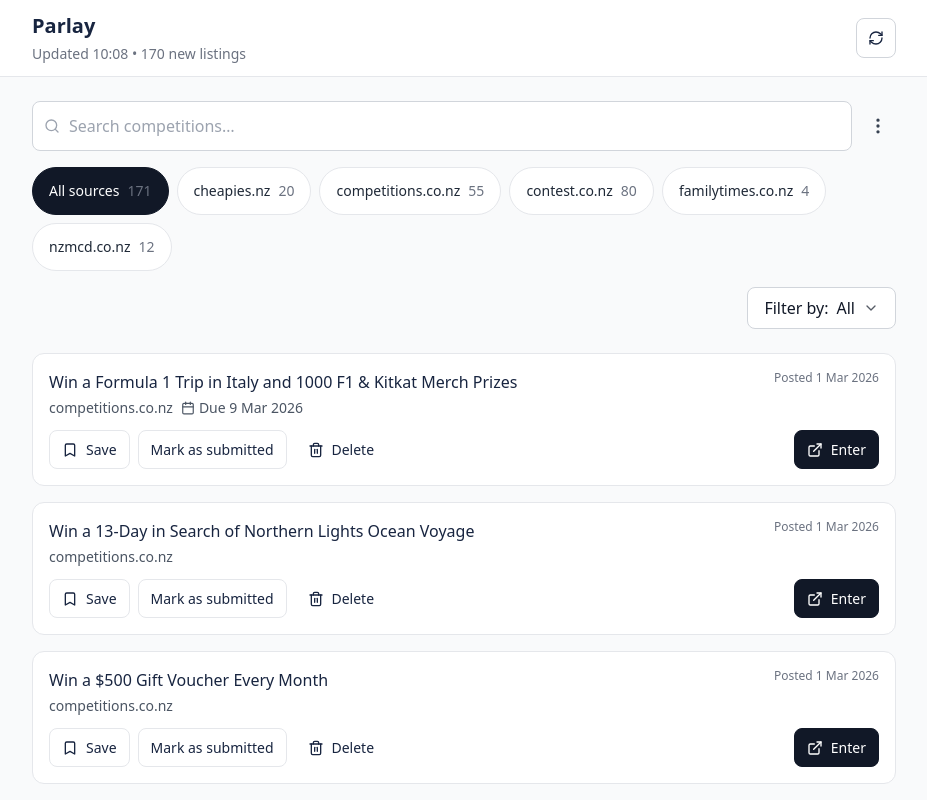
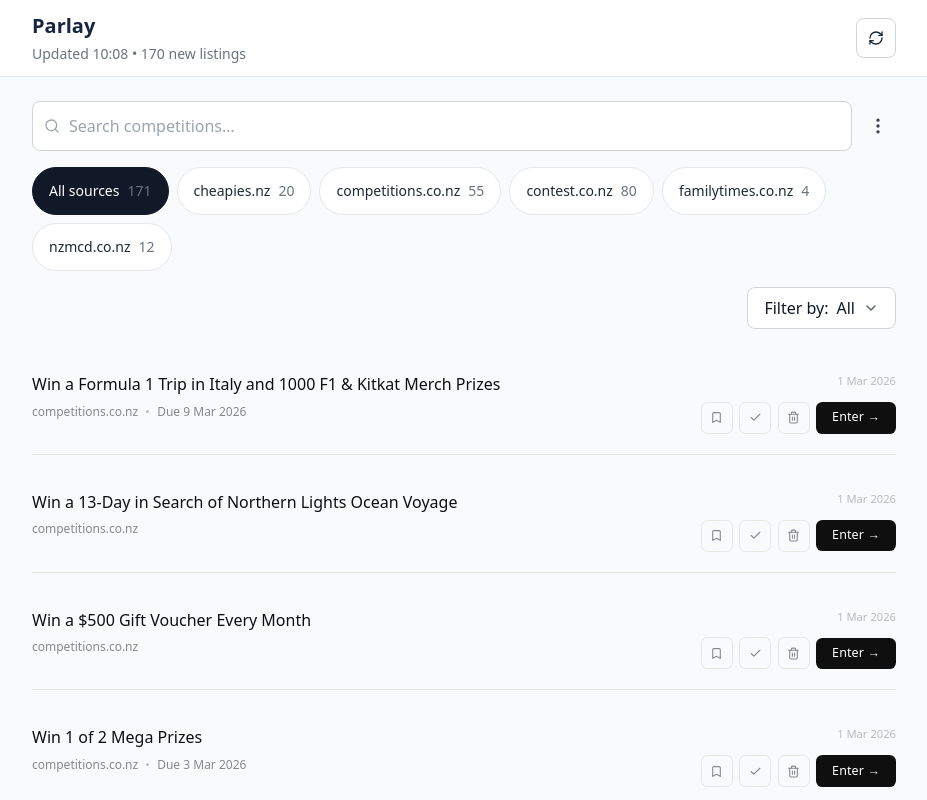
Before and after one commit to ahandofglory/comp-hunt-starter, a React (Vite) app: page / in a window 1280 px wide. Shown: the top 800 px of the page, without its empty margins (176-1103 px from the left). Built offline with nearby package versions, Linux system fonts and the light colour scheme.

Commit message:
Refactor CompetitionCard component and update UI

```diff
--- a/src/ui/CompetitionCard.tsx
+++ b/src/ui/CompetitionCard.tsx
@@ -1,25 +1,27 @@
 // src/ui/CompetitionCard.tsx
 import React from "react";
-import {
-  Bookmark,
-  BookmarkCheck,
-  Calendar,
-  CheckCircle2,
-  ExternalLink,
-  Tag,
-  Trash2,
-} from "lucide-react";
+import { Bookmark, BookmarkCheck, Check, Trash2 } from "lucide-react";
 import type { Competition } from "../types";
-
-// Persist Saved/Entered into local history (so items survive feed churn)
 import { markSaved, markEntered } from "../lib/archive";
 
 const MONTHS = ["Jan","Feb","Mar","Apr","May","Jun","Jul","Aug","Sep","Oct","Nov","Dec"];
-function formatPosted(iso?: string | null): string {
+
+function formatDate(iso?: string | null): string {
   if (!iso) return "";
   const d = new Date(iso);
   if (Number.isNaN(d.getTime())) return "";
   return `${d.getDate()} ${MONTHS[d.getMonth()]} ${d.getFullYear()}`;
+}
+
+function daysUntil(iso?: string | null): number | null {
+  if (!iso) return null;
+  const ms = new Date(iso).getTime() - Date.now();
+  if (!Number.isFinite(ms)) return null;
+  return Math.ceil(ms / (1000 * 60 * 60 * 24));
+}
+
+function cn(...a: (string | false | undefined)[]) {
+  return a.filter(Boolean).join(" ");
 }
 
 export function CompetitionCard({
@@ -40,121 +42,160 @@ export function CompetitionCard({
   const isSaved = !!flags.saved;
   const isSubmitted = !!flags.submitted;
 
-  // Click handlers: call parent first (so your UI state updates), then persist to archive.
   const handleToggleSave = () => {
-    const next = !isSaved;
     onToggleSave();
-    try { markSaved(item, next); } catch {}
+    try { markSaved(item, !isSaved); } catch {}
   };
 
   const handleToggleSubmitted = () => {
-    const next = !isSubmitted;
     onToggleSubmitted();
-    try { markEntered(item, next); } catch {}
+    try { markEntered(item, !isSubmitted); } catch {}
   };
 
-  const handleEnter = () => {
-    // Manual-only: open link via parent; do NOT auto-mark as entered.
-    onEnter();
-  };
+  const days = daysUntil(item.deadline);
+  const isUrgentRed = days !== null && days <= 3;
+  const isUrgentAmber = days !== null && days > 3 && days <= 7;
 
   return (
-    <article className="ph-card">
-      {/* Top row: title left, posted date right */}
-      <div className="flex items-start gap-2">
-        <div className="min-w-0 grow">
-          {/* Title — clamp to 2/3 lines with ellipsis */}
-          <div className="min-w-0">
+    <article
+      style={{
+        display: "grid",
+        gridTemplateColumns: "1fr auto",
+        gap: "1rem",
+        padding: "1.25rem 0",
+        borderBottom: "1px solid #e8e6e0",
+      }}
+    >
+      {/* Left */}
+      <div style={{ minWidth: 0 }}>
         <a
           href={item.link}
           target="_blank"
           rel="noreferrer"
-              className="font-medium hover:underline clamp-title"
+          style={{
+            fontSize: "1rem",
+            fontWeight: 500,
+            lineHeight: 1.4,
+            color: "#0f0f0f",
+            textDecoration: "none",
+            display: "-webkit-box",
+            WebkitLineClamp: 2,
+            WebkitBoxOrient: "vertical" as const,
+            overflow: "hidden",
+          }}
           title={item.title}
-              aria-label={item.title}
         >
           {item.title}
         </a>
-          </div>
 
-          {/* Meta (source, deadline, tags) */}
-          <div className="mt-1 flex flex-wrap items-center gap-2 text-sm text-gray-600">
-            <span className="whitespace-nowrap">{item.source}</span>
+        <div style={{ display: "flex", flexWrap: "wrap", alignItems: "center", gap: "0.5rem", marginTop: "0.45rem" }}>
+          <span style={{ fontSize: "0.75rem", color: "#888" }}>{item.source}</span>
 
-            {item.prize && (
-              <span className="text-xs bg-gray-100 rounded px-2 py-0.5">
-                Prize: {item.prize}
+          {isUrgentRed && days !== null && (
+            <>
+              <span style={{ width: 3, height: 3, borderRadius: "50%", background: "#bbb", display: "inline-block" }} />
+              <span style={{
+                display: "inline-flex", alignItems: "center",
+                padding: "0.2rem 0.6rem", borderRadius: "0.25rem",
+                fontSize: "0.68rem", fontWeight: 600, letterSpacing: "0.04em", textTransform: "uppercase" as const,
+                background: "#fde8e8", color: "#c0392b",
+              }}>
+                {days <= 0 ? "Today" : `${days} day${days === 1 ? "" : "s"} left`}
               </span>
+            </>
           )}
 
-            {item.deadline && (
-              <span className="inline-flex items-center gap-1 whitespace-nowrap">
-                <Calendar className="h-3.5 w-3.5" />
-                Due {formatPosted(item.deadline)}
+          {isUrgentAmber && days !== null && (
+            <>
+              <span style={{ width: 3, height: 3, borderRadius: "50%", background: "#bbb", display: "inline-block" }} />
+              <span style={{
+                display: "inline-flex", alignItems: "center",
+                padding: "0.2rem 0.6rem", borderRadius: "0.25rem",
+                fontSize: "0.68rem", fontWeight: 600, letterSpacing: "0.04em", textTransform: "uppercase" as const,
+                background: "#fdf3dc", color: "#b07d2a",
+              }}>
+                {days} days left
               </span>
+            </>
           )}
 
-            {item.tags?.length
-              ? item.tags.map((t) => (
-                  <span
-                    key={t}
-                    className="inline-flex items-center gap-1 text-xs text-gray-600"
-                  >
-                    <Tag className="h-3.5 w-3.5" />
-                    {t}
-                  </span>
-                ))
-              : null}
+          {!isUrgentRed && !isUrgentAmber && item.deadline && (
+            <>
+              <span style={{ width: 3, height: 3, borderRadius: "50%", background: "#bbb", display: "inline-block" }} />
+              <span style={{ fontSize: "0.75rem", color: "#888" }}>Due {formatDate(item.deadline)}</span>
+            </>
+          )}
         </div>
       </div>
 
-        <div className="text-xs text-gray-500 whitespace-nowrap">
-          {item.createdAt ? `Posted ${formatPosted(item.createdAt)}` : ""}
-        </div>
-      </div>
+      {/* Right */}
+      <div style={{ display: "flex", flexDirection: "column", alignItems: "flex-end", justifyContent: "space-between", gap: "0.75rem", flexShrink: 0 }}>
+        <span style={{ fontSize: "0.7rem", color: "#bbb", whiteSpace: "nowrap" }}>
+          {formatDate(item.createdAt)}
+        </span>
 
-      {/* Actions: left group (save/submitted/delete), right primary Enter */}
-      <div className="mt-3 flex items-center justify-between">
-        <div className="flex flex-wrap items-center gap-2">
+        <div style={{ display: "flex", alignItems: "center", gap: "0.4rem" }}>
+          {/* Save */}
           <button
-            className={`btn ${isSaved ? "btn-active" : "btn-muted"}`}
             onClick={handleToggleSave}
+            title={isSaved ? "Saved" : "Save"}
+            style={{
+              width: 32, height: 32, borderRadius: "0.4rem",
+              border: `1px solid ${isSaved ? "#c7d9f8" : "#e8e6e0"}`,
+              background: isSaved ? "#eef4ff" : "transparent",
+              color: isSaved ? "#2563eb" : "#888",
+              display: "flex", alignItems: "center", justifyContent: "center",
+              cursor: "pointer",
+            }}
           >
-            {isSaved ? (
-              <BookmarkCheck className="h-4 w-4" />
-            ) : (
-              <Bookmark className="h-4 w-4" />
-            )}
-            {isSaved ? "Saved" : "Save"}
+            {isSaved
+              ? <BookmarkCheck style={{ width: 13, height: 13 }} />
+              : <Bookmark style={{ width: 13, height: 13 }} />}
           </button>
 
+          {/* Submitted */}
           <button
-            className={`btn ${isSubmitted ? "btn-active" : "btn-muted"}`}
             onClick={handleToggleSubmitted}
-            title="Track that you manually submitted this competition"
+            title={isSubmitted ? "Submitted" : "Mark as submitted"}
+            style={{
+              width: 32, height: 32, borderRadius: "0.4rem",
+              border: `1px solid ${isSubmitted ? "#b3e6cc" : "#e8e6e0"}`,
+              background: isSubmitted ? "#edfaf3" : "transparent",
+              color: isSubmitted ? "#1a7a45" : "#888",
+              display: "flex", alignItems: "center", justifyContent: "center",
+              cursor: "pointer",
+            }}
           >
-            {isSubmitted && <CheckCircle2 className="h-4 w-4" />}
-            {isSubmitted ? "Submitted" : "Mark as submitted"}
+            <Check style={{ width: 13, height: 13 }} />
           </button>
 
+          {/* Delete */}
           <button
-            className="btn btn-ghost"
             onClick={onDelete}
-            title="Delete so it never comes back"
+            title="Delete"
+            style={{
+              width: 32, height: 32, borderRadius: "0.4rem",
+              border: "1px solid #e8e6e0", background: "transparent",
+              color: "#888", display: "flex", alignItems: "center",
+              justifyContent: "center", cursor: "pointer",
+            }}
           >
-            <Trash2 className="h-4 w-4" />
-            Delete
+            <Trash2 style={{ width: 13, height: 13 }} />
+          </button>
+
+          {/* Enter */}
+          <button
+            onClick={onEnter}
+            style={{
+              padding: "0.4rem 1rem", borderRadius: "0.4rem",
+              background: "#0f0f0f", color: "#fff", border: "none",
+              fontSize: "0.78rem", fontWeight: 500, cursor: "pointer",
+              letterSpacing: "0.01em",
+            }}
+          >
+            Enter →
           </button>
         </div>
-
-        <button
-          className="btn btn-primary"
-          onClick={handleEnter}
-          title="Open the competition link (manual entry only)"
-        >
-          <ExternalLink className="h-4 w-4" />
-          Enter
-        </button>
       </div>
     </article>
   );
```
Lines whose indentation alone changed are shown as unchanged.
